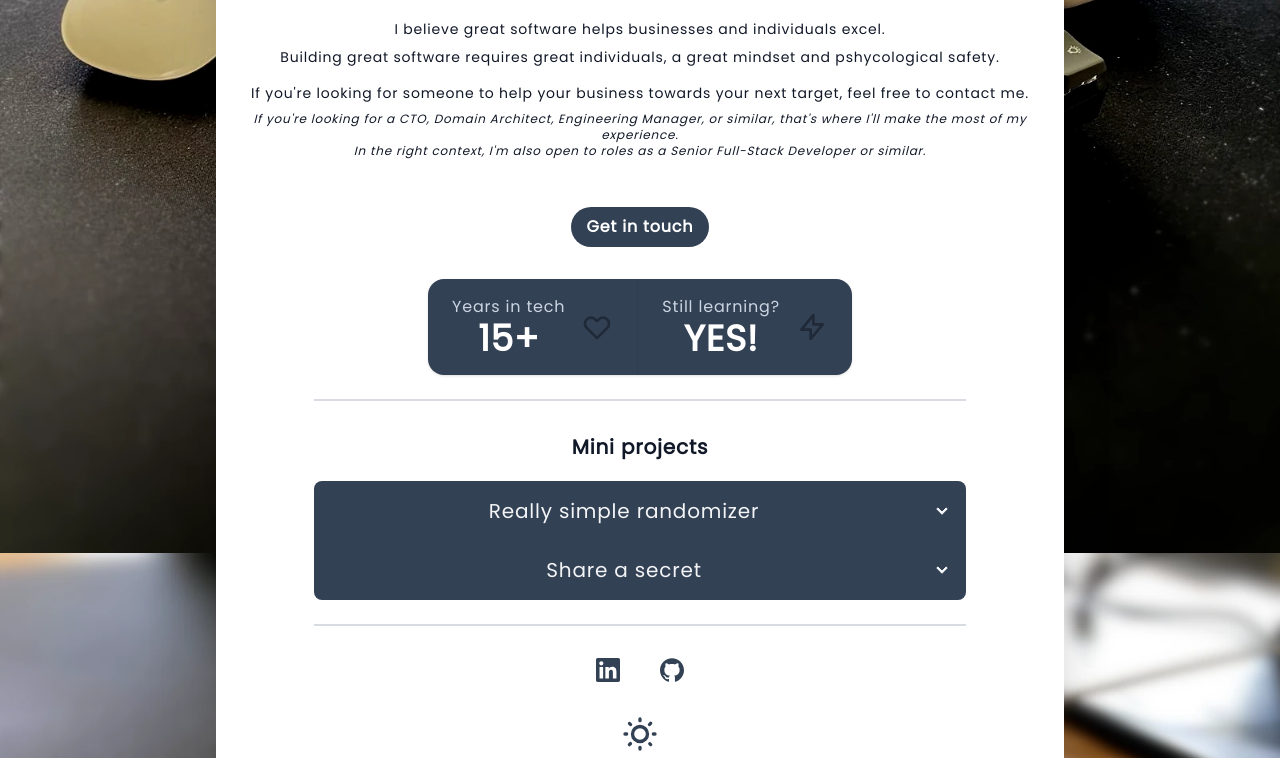
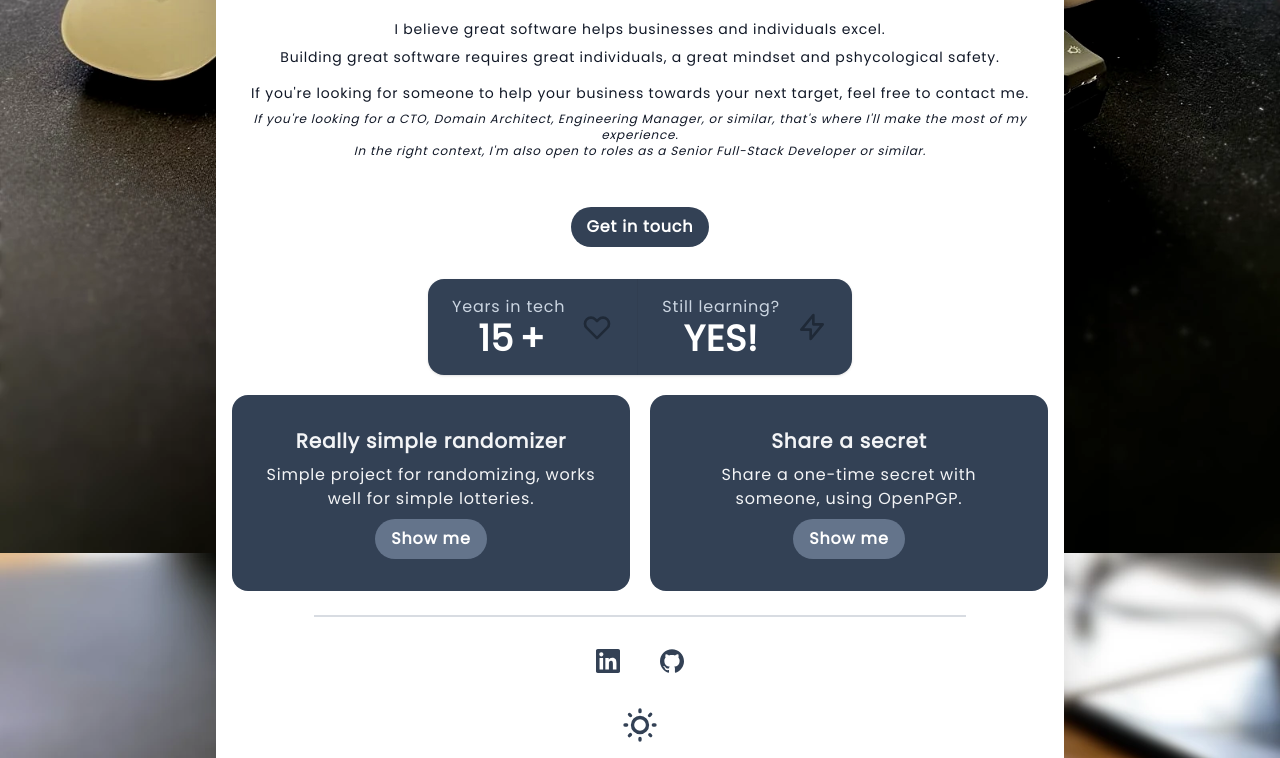
Before and after one commit to andreassjoberg/andreassjoberg_com, a SvelteKit app: page / in a window 1280 px wide. Shown: the part 407-1165 px from the top of the page. Built offline with nearby package versions, Linux system fonts and the light colour scheme.

Commit message:
feat: Layout for projects

```diff
--- a/src/routes/+page.svelte
+++ b/src/routes/+page.svelte
@@ -1,4 +1,15 @@
 <script lang="ts">
+  import { onMount } from 'svelte';
+
+  let counter = 0;
+  onMount(() => {
+    const countdown = document.querySelector('.countdown > span') as HTMLSpanElement;
+    if (countdown) {
+      const value = Number(countdown.innerHTML);
+      counter = value;
+    }
+  });
+
   let show = false;
   let o = ['gmail.com', '@', 'andreassjoberg86'];
   $: e = show ? o[2] + o[1] + o[0] : '';
@@ -78,7 +89,11 @@
               </svg>
             </div>
             <div class="stat-title text-slate-300">Years in tech</div>
-            <div class="stat-value text-white">15+</div>
+            <div class="stat-value text-white">
+              <span class="countdown">
+                <span style="--value:{counter}">15</span>
+              </span>+
+            </div>
           </div>
 
           <div class="stat">
@@ -98,24 +113,33 @@
           </div>
         </div>
 
-        <div class="mx-auto w-4/5 py-3 border-b-2 border-slate-500 dark:border-slate-200 opacity-25" />
-
-        <p class="pt-8 text-xl font-bold">Mini projects</p>
-        <div class="join join-vertical w-4/5 mt-5">
-          <div class="collapse collapse-arrow join-item bg-slate-700 dark:bg-slate-500 text-gray-100">
-            <input type="radio" name="projects" aria-label="Really simple randomizer" />
-            <div class="collapse-title text-xl font-medium">Really simple randomizer</div>
-            <div class="collapse-content text-sm">
-              <p class="mb-3">Simple project for randomizing, works well for simple lotteries.</p>
-              <a href="https://andreassjoberg.com/randomizer" target="_blank" class="underline">Link</a>
+        <div class="flex flex-col mx-auto md:flex-row md:space-x-5 space-y-5 md:space-y-0 pt-5 max-w-96 md:max-w-none">
+          <div class="card w-full bg-slate-700 dark:bg-slate-500 text-gray-100">
+            <div class="card-body items-center text-center">
+              <h2 class="card-title">Really simple randomizer</h2>
+              <p>Simple project for randomizing, works well for simple lotteries.</p>
+              <div class="card-actions justify-end">
+                <a href="https://andreassjoberg.com/randomizer" target="_blank">
+                  <button
+                    class="bg-slate-500 hover:bg-slate-900 text-white dark:bg-slate-700 dark:hover:bg-slate-900 font-bold py-2 px-4 rounded-full"
+                    >Show me</button
+                  >
+                </a>
+              </div>
             </div>
           </div>
-          <div class="collapse collapse-arrow join-item bg-slate-700 dark:bg-slate-500 text-gray-100">
-            <input type="radio" name="projects" aria-label="Share a secret" />
-            <div class="collapse-title text-xl font-medium">Share a secret</div>
-            <div class="collapse-content text-sm">
-              <p class="mb-3">Share a one-time secret with someone, using OpenPGP.</p>
-              <a href="https://andreassjoberg.com/shareasecret" target="_blank" class="underline">Link</a>
+          <div class="card w-full bg-slate-700 dark:bg-slate-500 text-gray-100">
+            <div class="card-body items-center text-center">
+              <h2 class="card-title">Share a secret</h2>
+              <p>Share a one-time secret with someone, using OpenPGP.</p>
+              <div class="card-actions justify-end">
+                <a href="https://andreassjoberg.com/shareasecret" target="_blank">
+                  <button
+                    class="bg-slate-500 hover:bg-slate-900 text-white dark:bg-slate-700 dark:hover:bg-slate-900 font-bold py-2 px-4 rounded-full"
+                    >Show me</button
+                  >
+                </a>
+              </div>
             </div>
           </div>
         </div>
```
